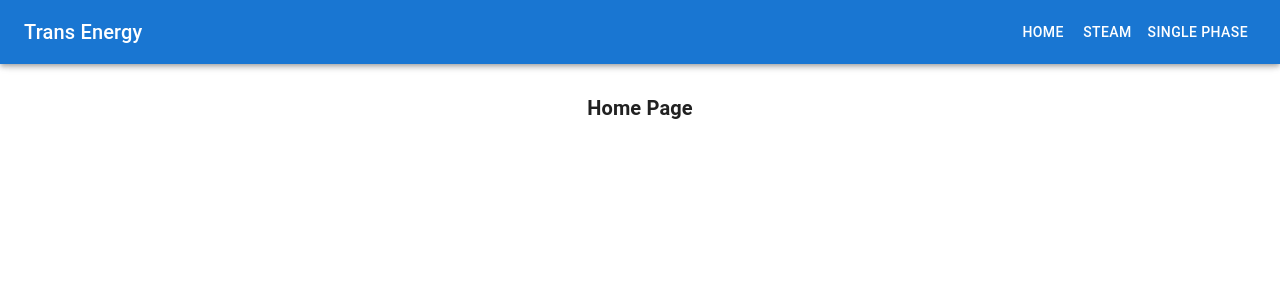
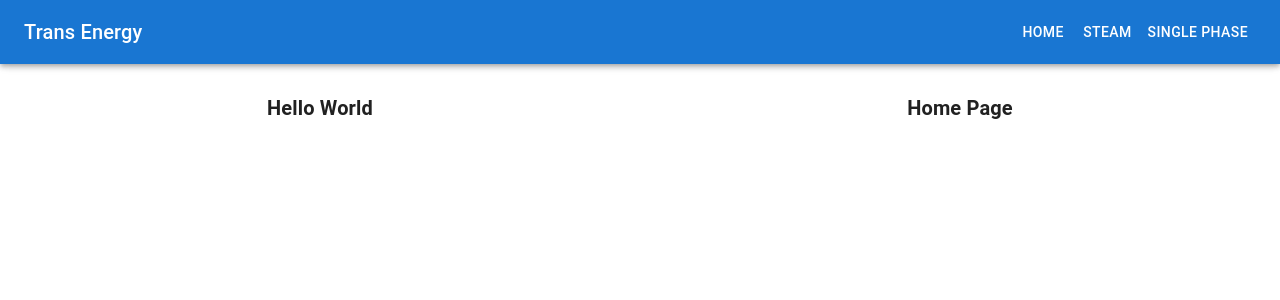
Before and after one commit to chiuwenyu/TransE-App, a React (Vite) app: page / in a window 1280 px wide. Shown: the top 300 px of the page. Built offline with nearby package versions, Linux system fonts and the light colour scheme.

Commit message:
rearrange layout

```diff
--- a/src/App.tsx
+++ b/src/App.tsx
@@ -20,19 +20,8 @@ function App() {
   return (
     <>
       <Header />
-      <Grid
-        container
-        justifyContent="center"
-        sx={{
-          bgcolor: "background.default",
-          pl: 0,
-          pt: 10,
-          fontSize: "10px",
-          minHeight: "100vh",
-        }}
-      >
+      <Grid>
         <Grid item>
-          <Grid>
           <Routes>
             <Route path="/" element={<Home />} />
             <Route path="/steam" element={<Steam />} />
@@ -41,7 +30,6 @@ function App() {
           <Outlet />
         </Grid>
       </Grid>
-      </Grid>
     </>
   );
 }
--- a/src/Components/Header.tsx
+++ b/src/Components/Header.tsx
@@ -74,10 +74,8 @@ export const Header = () => {
           </Typography>
           <Box sx={{ display: { xs: "none", sm: "block" } }}>
             {Links.map((item) => (
-              <NavLink to={item.path}>
-                <Button key={item.titlePage} sx={{ color: "#fff" }}>
-                  {item.titlePage}
-                </Button>
+              <NavLink to={item.path} key={item.titlePage}>
+                <Button sx={{ color: "#fff" }}>{item.titlePage}</Button>
               </NavLink>
             ))}
           </Box>
--- a/src/Components/Home.tsx
+++ b/src/Components/Home.tsx
@@ -1,7 +1,22 @@
+import { Grid, Paper } from "@mui/material";
+
 export const Home = () => {
   return (
-    <>
-      <h1>Home Page</h1>
-    </>
+    <Grid
+      container
+      sx={{
+        bgcolor: "background.default",
+        pt: 10,
+        fontSize: "10px",
+        minHeight: "100vh",
+      }}
+    >
+      <Grid item xs={6} style={{ textAlign: "center" }}>
+        <h1>Hello World</h1>
+      </Grid>
+      <Grid item xs={6} style={{ textAlign: "center" }}>
+        <h1>Home Page</h1>
+      </Grid>
+    </Grid>
   );
 };
```
Lines whose indentation alone changed are shown as unchanged.
